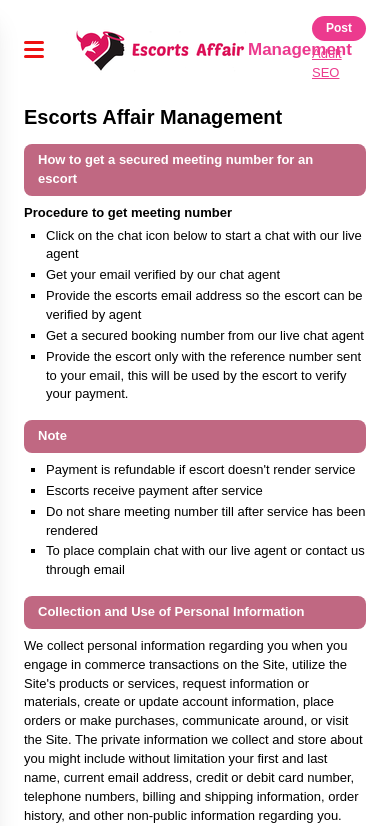
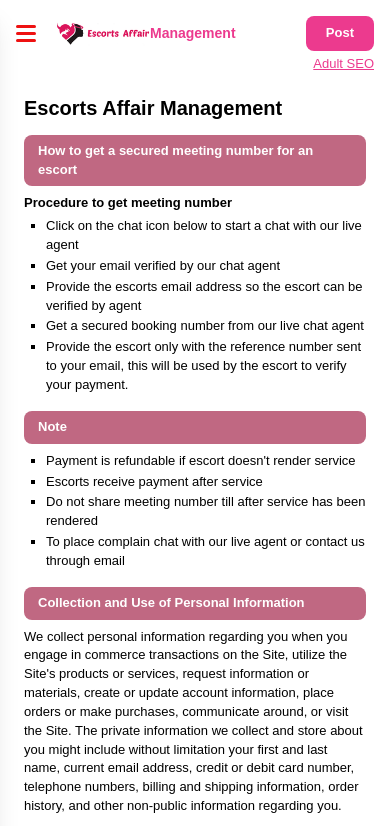
Before and after one commit to devquduscoo1-arch/escorts-affair-management, a Next.js app: page / in a window 390 px wide. Shown: the top 826 px of the page. Built offline with nearby package versions, Linux system fonts and the light colour scheme.

Commit message:
Fix mobile header layout: smaller logo, square Post button, Adult SEO on own row

```diff
--- a/app/components/SiteHeader.tsx
+++ b/app/components/SiteHeader.tsx
@@ -4,24 +4,44 @@
 export default function SiteHeader() {
   return (
     <header className="w-full">
-      <div className="max-w-[1100px] mx-auto px-6 pt-4 pb-3 flex items-center justify-between">
-        {/* Left: hamburger + brand */}
-        <div className="flex items-center gap-3">
+      {/* Row 1: hamburger + brand + Post */}
+      <div className="max-w-[1100px] mx-auto px-4 pt-4 pb-1 flex items-center justify-between">
+        <div className="flex items-center gap-2">
           <NavDrawer />
-
           <div className="flex items-center">
-            <Image src="/logo.png" alt="Escorts Affair logo" width={200} height={57} priority />
-            <span className="text-pink-primary font-bold text-[17px] leading-none -ml-3">Management</span>
+            <Image
+              src="/logo.png"
+              alt="Escorts Affair logo"
+              width={140}
+              height={40}
+              priority
+              className="w-[110px] md:w-[160px]"
+            />
+            <span className="text-pink-primary font-bold text-[14px] md:text-[17px] leading-none -ml-2">Management</span>
           </div>
         </div>
 
-        {/* Right: Post button + Adult SEO link */}
-        <div className="flex flex-col items-end gap-1">
-          <a href="https://www.escortsaffair.com/manage/ad/market" target="_blank" rel="noopener noreferrer" className="rounded-full px-[14px] py-1 text-[12px] font-semibold bg-pink-primary text-white hover:bg-pink-deep inline-block">Post</a>
-          <a href="https://www.escortsaffair.com" target="_blank" rel="noopener noreferrer" className="text-pink-primary underline text-[13px]">Adult SEO</a>
-        </div>
+        <a
+          href="https://www.escortsaffair.com/manage/ad/market"
+          target="_blank"
+          rel="noopener noreferrer"
+          className="rounded-lg px-5 py-2 text-[13px] font-semibold bg-pink-primary text-white hover:bg-pink-deep"
+        >
+          Post
+        </a>
       </div>
 
+      {/* Row 2: Adult SEO right-aligned */}
+      <div className="max-w-[1100px] mx-auto px-4 flex justify-end pb-3">
+        <a
+          href="https://www.escortsaffair.com"
+          target="_blank"
+          rel="noopener noreferrer"
+          className="text-pink-primary underline text-[13px]"
+        >
+          Adult SEO
+        </a>
+      </div>
     </header>
   );
 }
```
